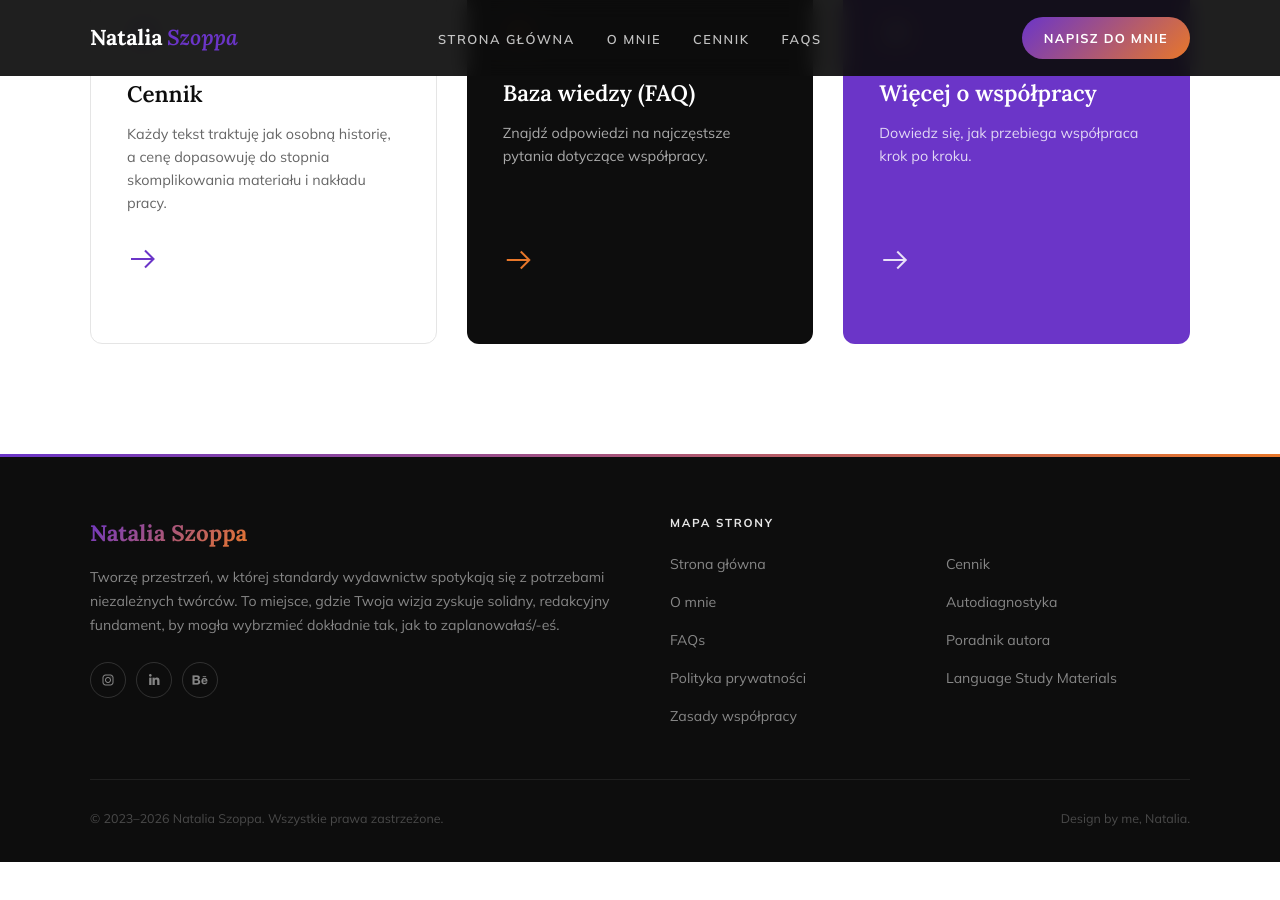
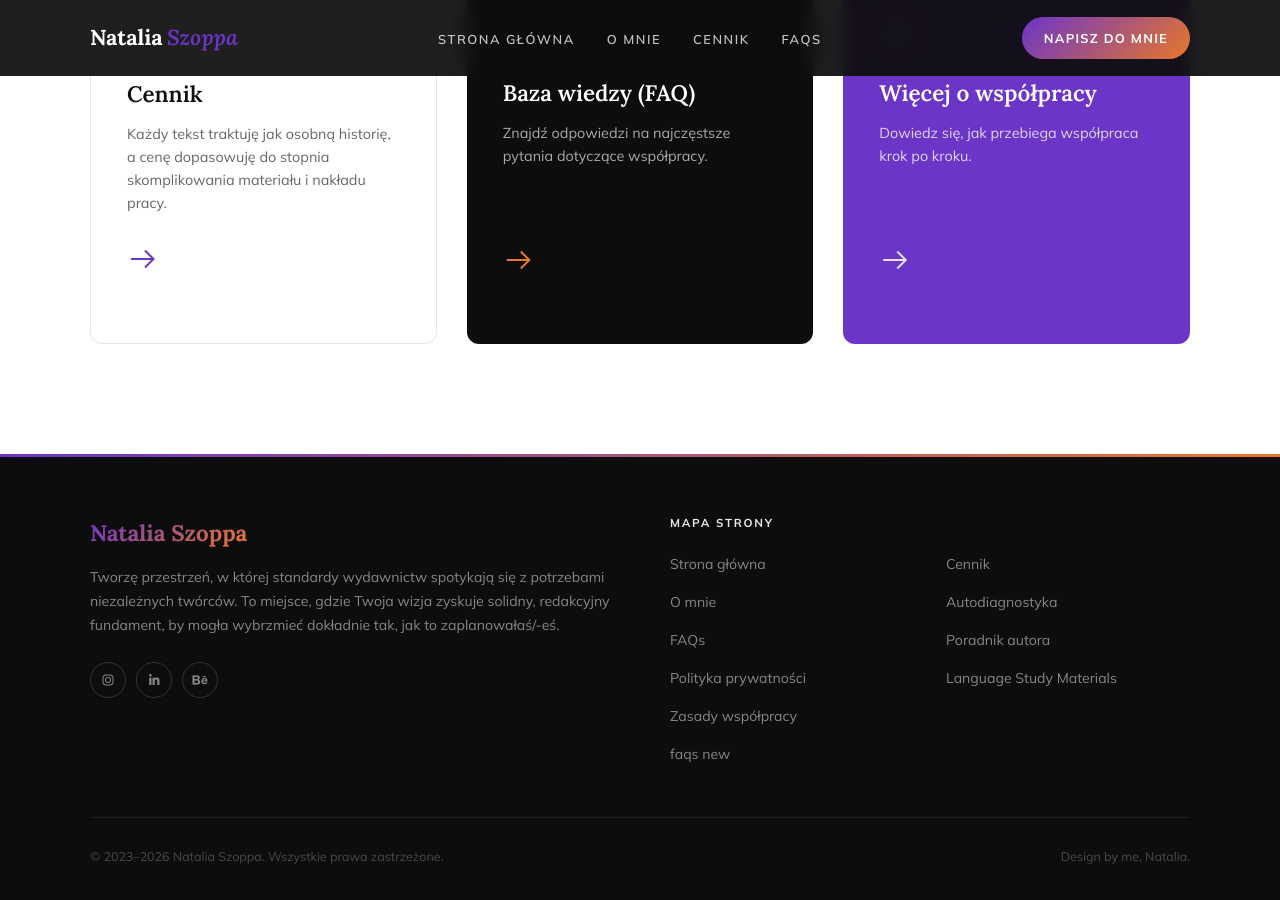
Before and after one commit to Bonnie00726/nataliaszoppa, a Jekyll site: the page built from index.html, in a window 1280 px wide and 900 px high, scrolled down 10990 px. Built offline with Jekyll 4.4.1, drawn with Linux system fonts in a browser that asks for light colours; before the commit the page ends 11852 px from its top, so only the background shows below that.

Commit message:
Update footer.html

```diff
--- a/_includes/footer.html
+++ b/_includes/footer.html
@@ -23,6 +23,7 @@
 
                         <li><a href="{{ site.baseurl }}/polityka-prywatnosci.html">Polityka prywatności</a></li>
                          <li><a href="{{ site.baseurl }}/zasady wspolpracy.html">Zasady współpracy</a></li>
+                          <li><a href="{{ site.baseurl }}/FAQS new.html">faqs new</a></li>
 
                     </ul>
                 </div>
```
